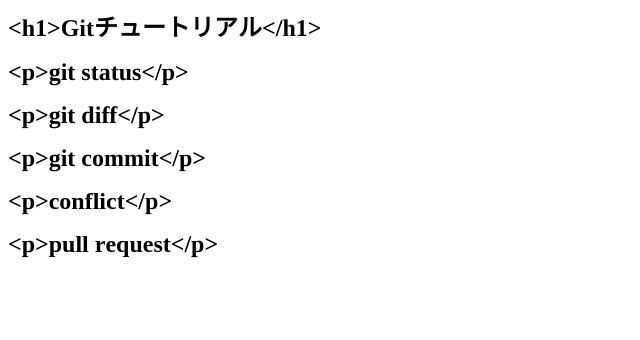
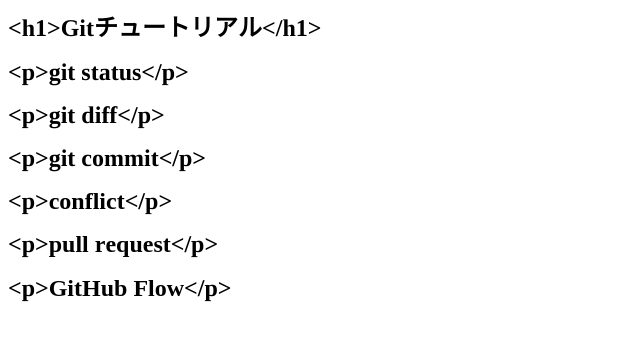
Before and after one commit to RichardD0216/git_tutorial, a plain HTML site: page index.html in a window 1280 px wide. Shown: the whole page, without its empty margins (0-640 px from the left). Drawn offline with Linux system fonts and the light colour scheme.

Commit message:
GitHub Flowを追記

```diff
--- a/index.html
+++ b/index.html
@@ -21,5 +21,6 @@
 <p class="p1"><span class="s1"><b>&lt;p&gt;git commit&lt;/p&gt;</b><b></b></span></p>
 <p class="p2"><span class="s3"><b>&lt;p&gt;</b></span><span class="s1"><b>conflict</b></span><span class="s3"><b>&lt;/p&gt;</b><b></b></span></p>
 <p class="p2"><span class="s3"><b>&lt;p&gt;</b></span><span class="s1"><b>pull request</b></span><span class="s3"><b>&lt;/p&gt;<span class="Apple-converted-space"> </span></b><b></b></span></p>
+<p class="p2"><span class="s3"><b>&lt;p&gt;</b></span><span class="s1"><b>GitHub Flow</b></span><span class="s3"><b>&lt;/p&gt;<span class="Apple-converted-space"> </span></b></span></p>
 </body>
 </html>
```
